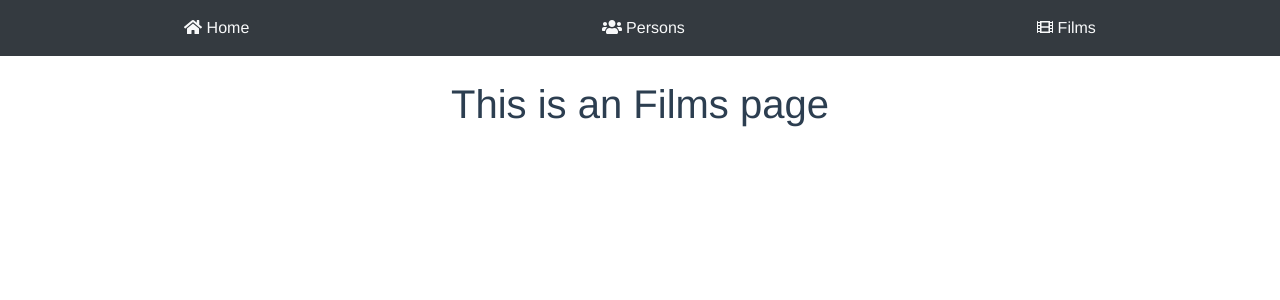
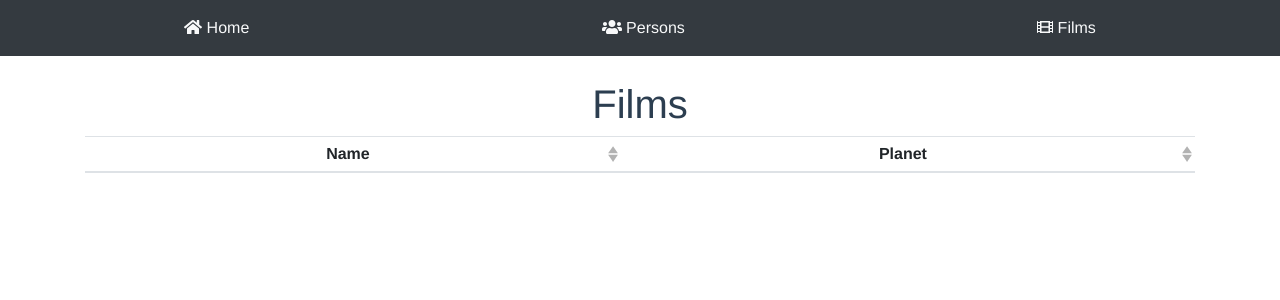
Before and after one commit to nestordgs/ssilva-challenge, a Vue app: page /films in a window 1280 px wide. Shown: the top 300 px of the page. Built offline with nearby package versions, Linux system fonts and the light colour scheme.

Commit message:
Film Page & Title Project
- Modified Films Page
-

```diff
--- a/public/index.html
+++ b/public/index.html
@@ -5,7 +5,7 @@
     <meta http-equiv="X-UA-Compatible" content="IE=edge">
     <meta name="viewport" content="width=device-width,initial-scale=1.0">
     <link rel="icon" href="<%= BASE_URL %>favicon.ico">
-    <title>test</title>
+    <title>Ssilva Challenge</title>
   </head>
   <body>
     <noscript>
--- a/src/views/Film.vue
+++ b/src/views/Film.vue
@@ -1,9 +1,9 @@
 <template>
   <div class="person">
-    <h1>This is an Films page</h1>
+    <h1>Films</h1>
     <b-row>
       <b-col>
-
+        <b-table responsive striped hover small :fields="fields"></b-table>
       </b-col>
     </b-row>
   </div>
@@ -11,6 +11,14 @@
 
 <script>
 export default {
-  name: "films"
+  name: "films",
+  data() {
+    return {
+      fields: [
+        { sortable: "true", key: "name" },
+        { sortable: "true", key: "planet" }
+      ]
+    };
+  }
 };
 </script>
```
